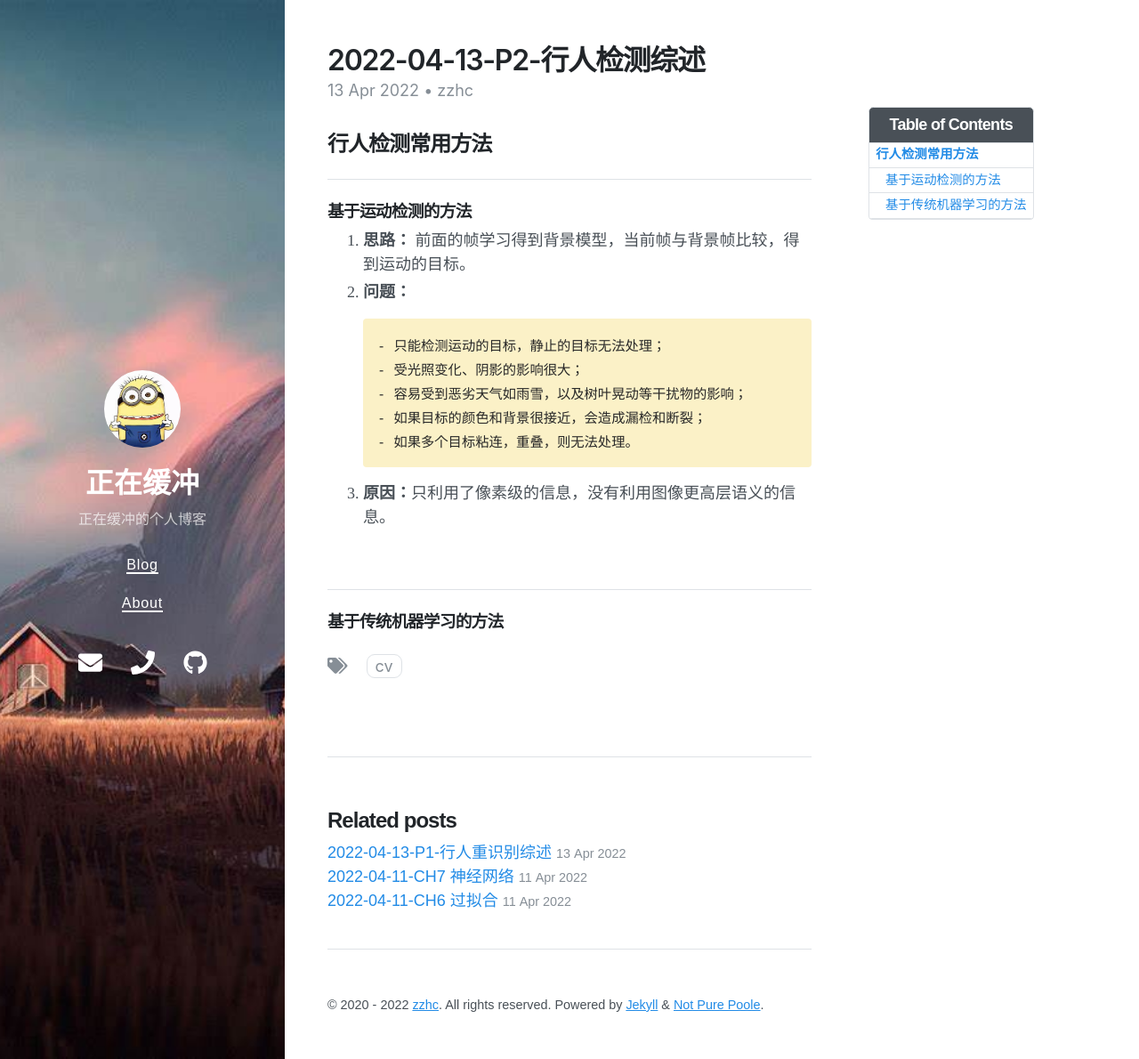
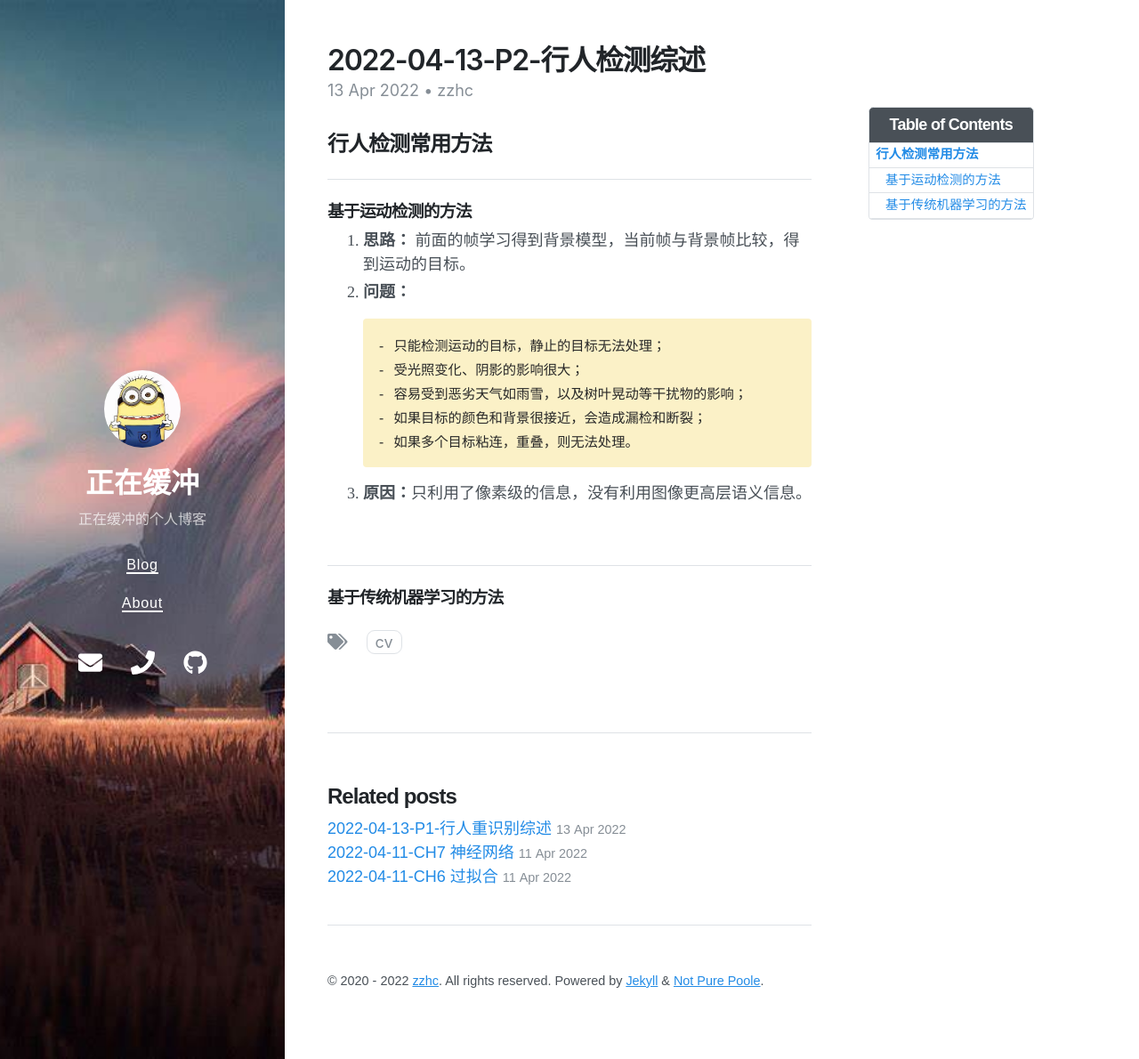
Before and after one commit to Zzhc3321/personal-blog.github.io, a Jekyll site: the page built from _posts/2022-04-13-P2-行人检测综述.md, in a window 1280 px wide and 1190 px high. Shown: the whole window at 89% size. Built offline with Jekyll 4.4.1, drawn with Linux system fonts in a browser that asks for light colours; nearby versions of some CDN libraries.

Commit message:
修改文件: _posts/2022-04-13-P2-行人检测综述.md

```diff
--- a/_posts/2022-04-13-P2-行人检测综述.md
+++ b/_posts/2022-04-13-P2-行人检测综述.md
@@ -24,7 +24,7 @@ author: zzhc
         - 如果目标的颜色和背景很接近，会造成漏检和断裂；
         - 如果多个目标粘连，重叠，则无法处理。
 
-3. **原因：**只利用了像素级的信息，没有利用图像更高层语义的信息。
+3. **原因：**只利用了像素级的信息，没有利用图像更高层语义信息。
 
 <br>
 
```
